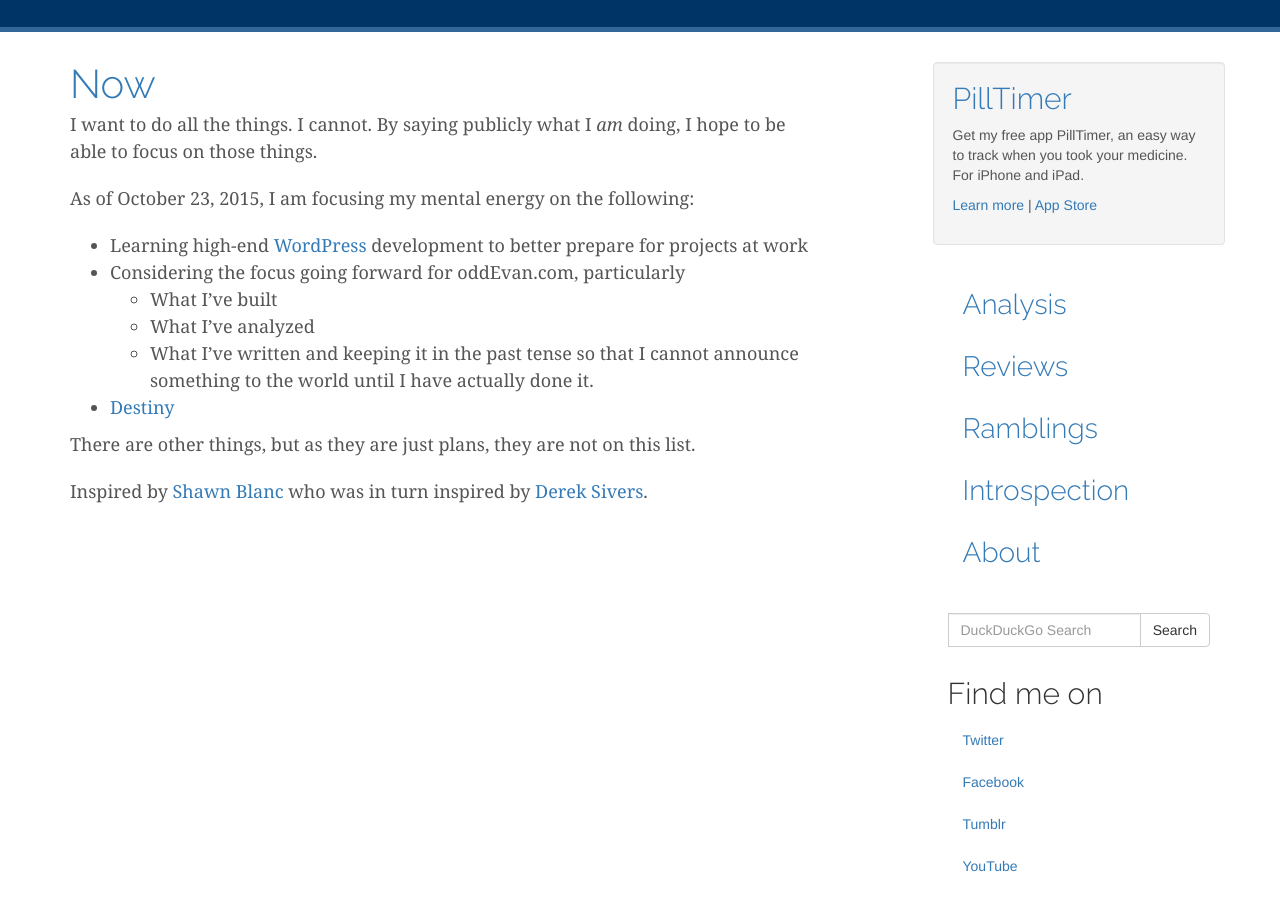
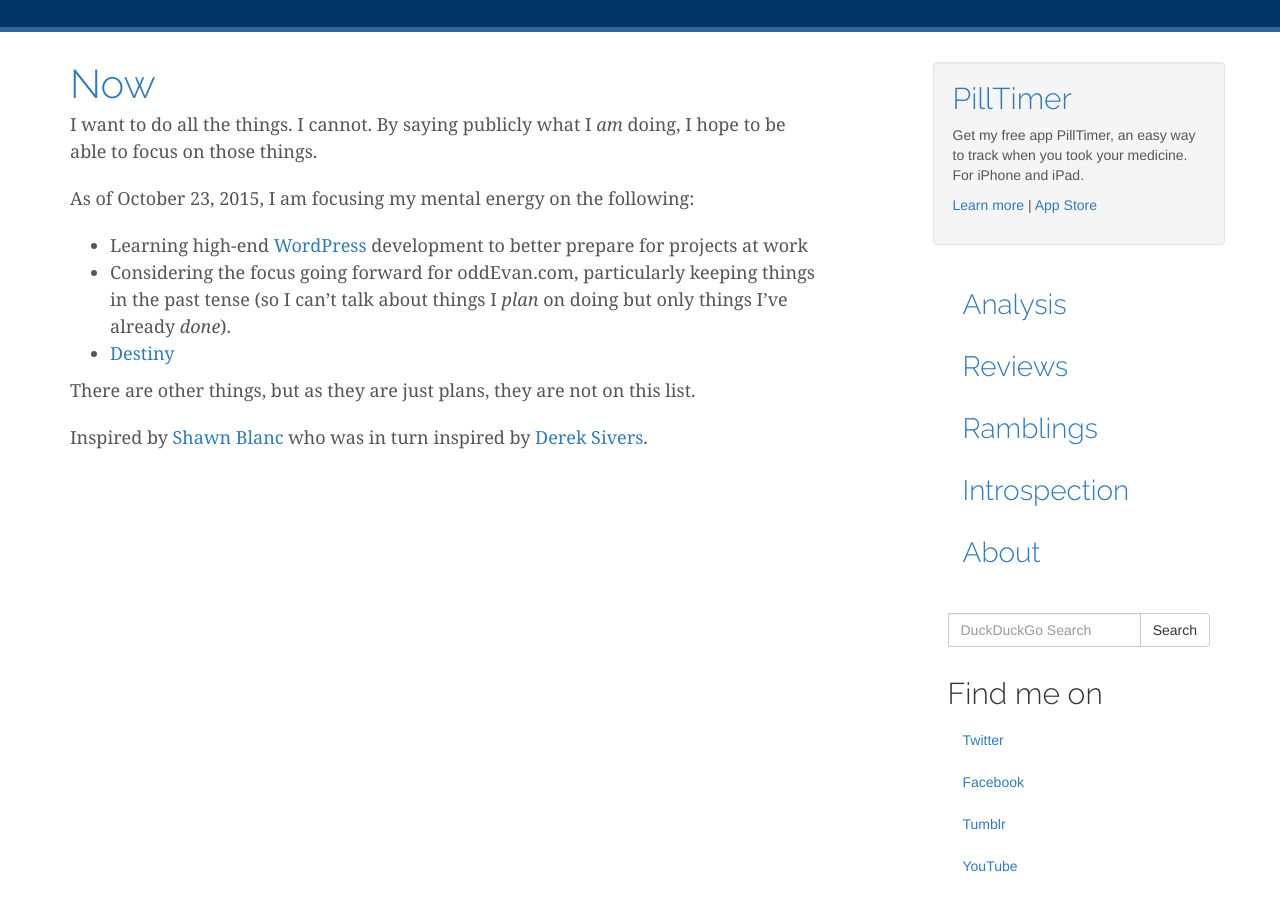
Before and after one commit to oddevan/oddevan-archive, a Jekyll site: the page built from now.md, in a window 1280 px wide and 900 px high, scrolled down 368 px. Built offline with Jekyll 4.4.1, drawn with Linux system fonts in a browser that asks for light colours; nearby versions of some CDN libraries.

Commit message:
Update now.md

```diff
--- a/now.md
+++ b/now.md
@@ -9,11 +9,7 @@ I want to do all the things. I cannot. By saying publicly what I _am_ doing, I h
 As of October 23, 2015, I am focusing my mental energy on the following:
 
 * Learning high-end [WordPress](http://wordpress.org) development to better prepare for projects at work
-* Considering the focus going forward for oddEvan.com, particularly
-  * What I've built
-  * What I've analyzed
-  * What I've written
-  and keeping it in the past tense so that I cannot announce something to the world until I have actually done it.
+* Considering the focus going forward for oddEvan.com, particularly keeping things in the past tense (so I can't talk about things I _plan_ on doing but only things I've already _done_).
 * [Destiny](https://www.bungie.net/en/Profile/254/9093158)
 
 There are other things, but as they are just plans, they are not on this list.
```
